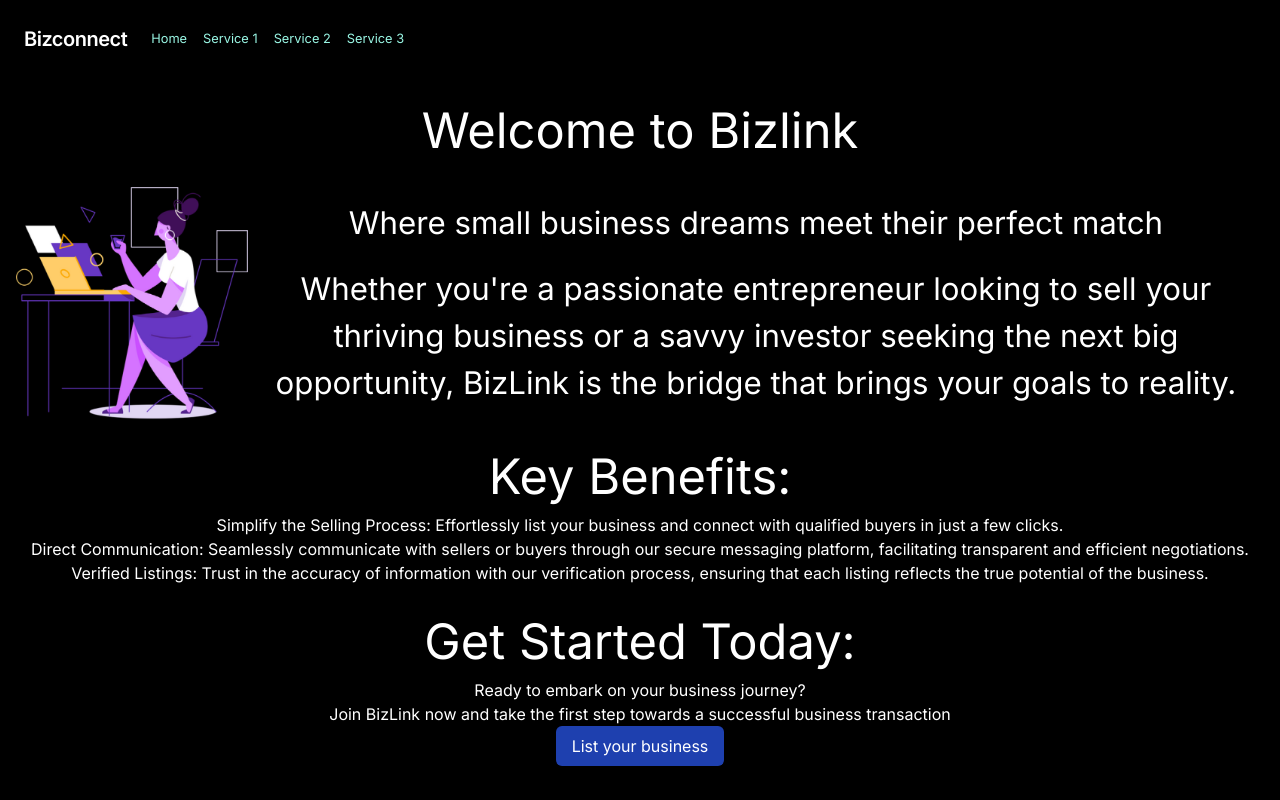
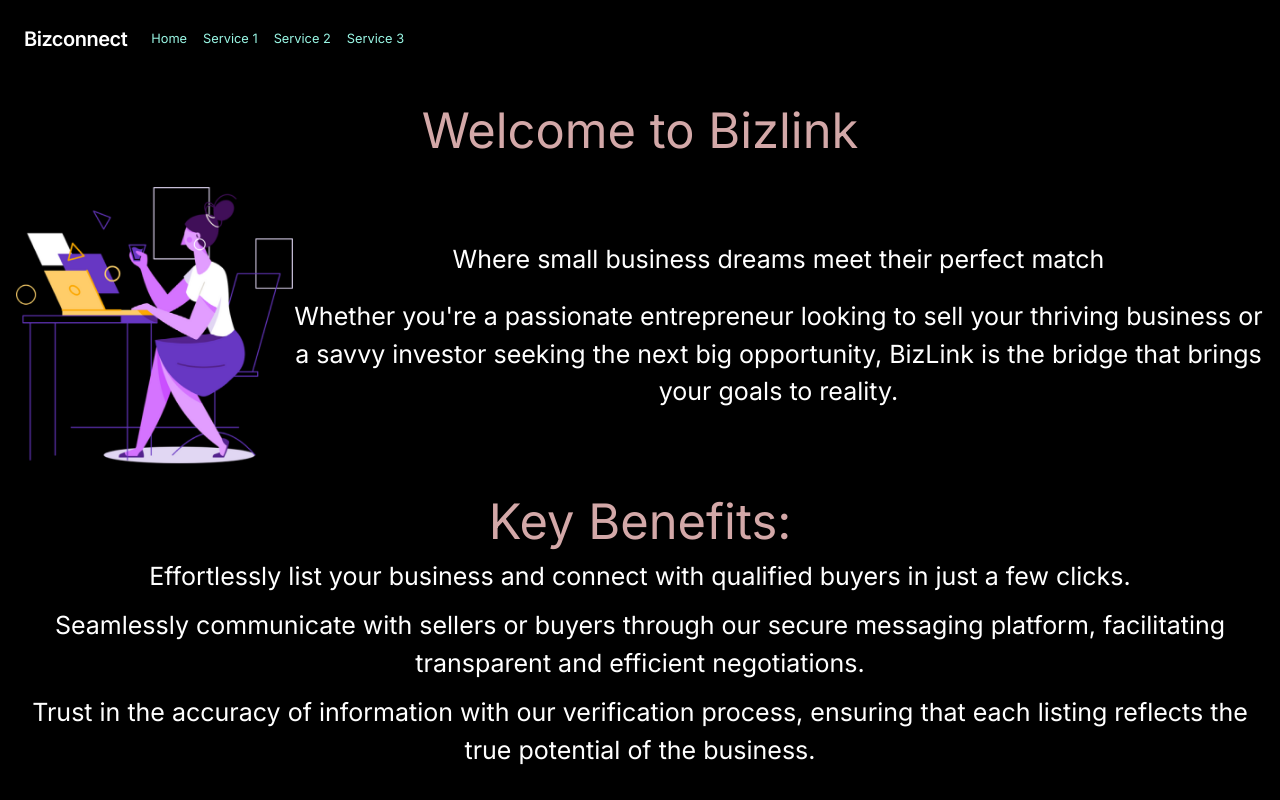
Before and after one commit to haraphat01/bizlink, a Next.js app: page / in a window 1280 px wide. Shown: the top 800 px of the page. Built offline with nearby package versions, Linux system fonts and the light colour scheme.

Commit message:
Added little animation

```diff
--- a/src/app/page.tsx
+++ b/src/app/page.tsx
@@ -9,31 +9,28 @@ export default function Home() {
       <div className="bg-black text-white">
         <Navigation />
         <div className="p-4 text-center">
-        <p className='text-5xl mb-5'>Welcome to Bizlink  </p>
+        <p className='text-5xl mb-5 animate-pulse text-red-200'>Welcome to Bizlink</p>
           <div className="flex flex-col md:flex-row justify-center items-center mt-5 text-center">
             <div className="md:order-2">
-    <p className='text-3xl mb-5'>Where small business dreams meet their perfect match</p>
-    <p className='text-3xl '>Whether you're a passionate entrepreneur looking to sell your thriving business or a savvy investor seeking the next big opportunity, BizLink is the bridge that brings your goals to reality.</p>
+              <p className='text-2xl mb-5'>Where small business dreams meet their perfect match</p>
+              <p className='text-2xl '>Whether you're a passionate entrepreneur looking to sell your thriving business or a savvy investor seeking the next big opportunity, BizLink is the bridge that brings your goals to reality.</p>
             </div>
             <div className="md:order-1 w-full md:w-1/2 flex justify-center items-center">
               <Image src={div1} alt="description of image" className=" object-cover" />
             </div>
           </div>
-          <div className=" text-center mt-5">
-            <h2 className='text-5xl'>Key Benefits:</h2>
-            <ul>
-              <li>
-                Simplify the Selling Process: Effortlessly list your business and connect with qualified buyers in just a few clicks.
-              </li>
-              <li>Direct Communication: Seamlessly communicate with sellers or buyers through our secure messaging platform, facilitating transparent and efficient negotiations.</li>
-              <li>Verified Listings: Trust in the accuracy of information with our verification process, ensuring that each listing reflects the true potential of the business.</li>
+          <div className="text-center mt-5">
+            <h2 className='text-5xl animate-pulse text-red-200'>Key Benefits:</h2>
+            <ul className="">
+              <li className="mb-3 text-2xl"> Effortlessly list your business and connect with qualified buyers in just a few clicks.</li>
+              <li className="mb-3 text-2xl">Seamlessly communicate with sellers or buyers through our secure messaging platform, facilitating transparent and efficient negotiations.</li>
+              <li className="mb-3 text-2xl">Trust in the accuracy of information with our verification process, ensuring that each listing reflects the true potential of the business.</li>
             </ul>
           </div>
-
           <div className="text-center mt-5">
-            <h2 className='text-5xl'>Get Started Today:</h2>
-            <p>Ready to embark on your business journey? </p>
-            <p>Join BizLink now and take the first step towards a successful business transaction</p>
+            <h2 className='text-5xl animate-pulse text-red-200'>Get Started Today:</h2>
+            <p className="mb-3 text-2xl">Ready to embark on your business journey? </p>
+            <p className="mb-3 text-2xl">Join BizLink now and take the first step towards a successful business transaction</p>
             <button className="bg-blue-800 text-white px-4 py-2 rounded-md">List your business</button>
           </div>
         </div>
```
Lines whose indentation alone changed are shown as unchanged.
